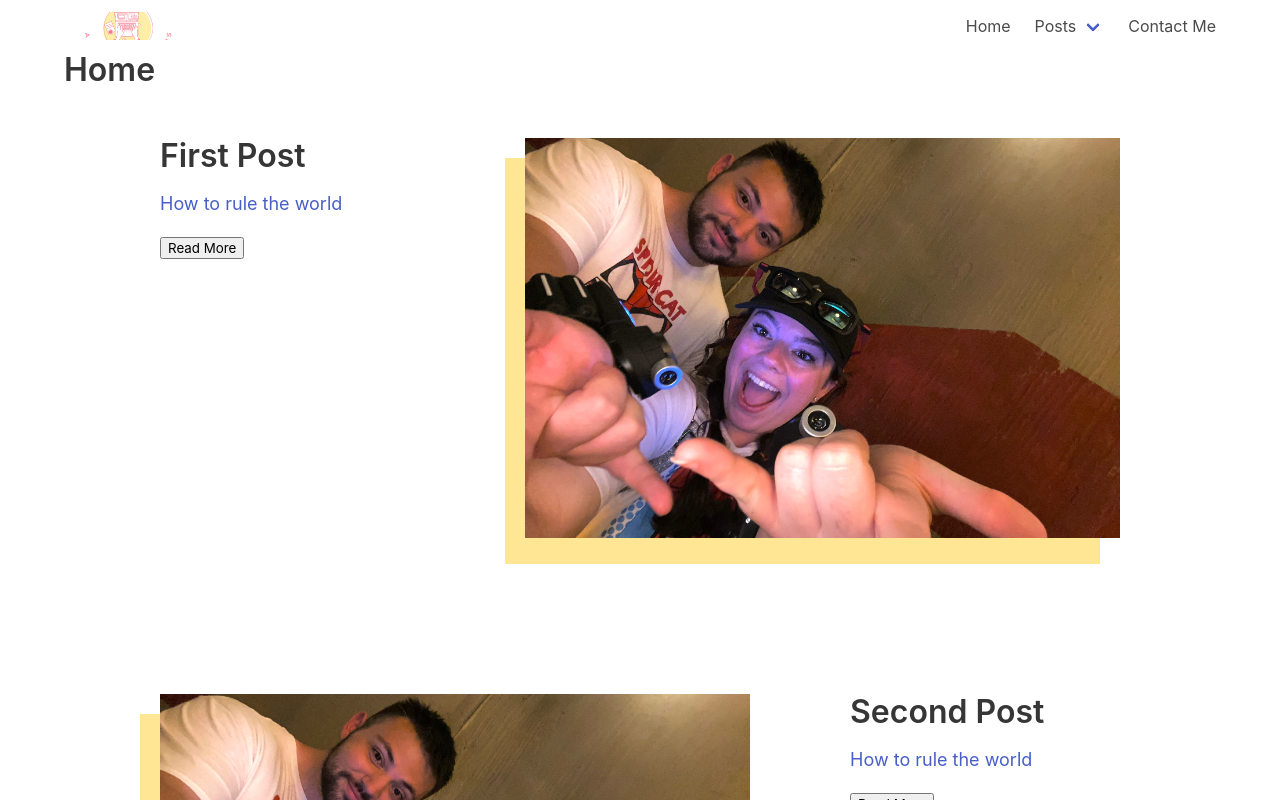
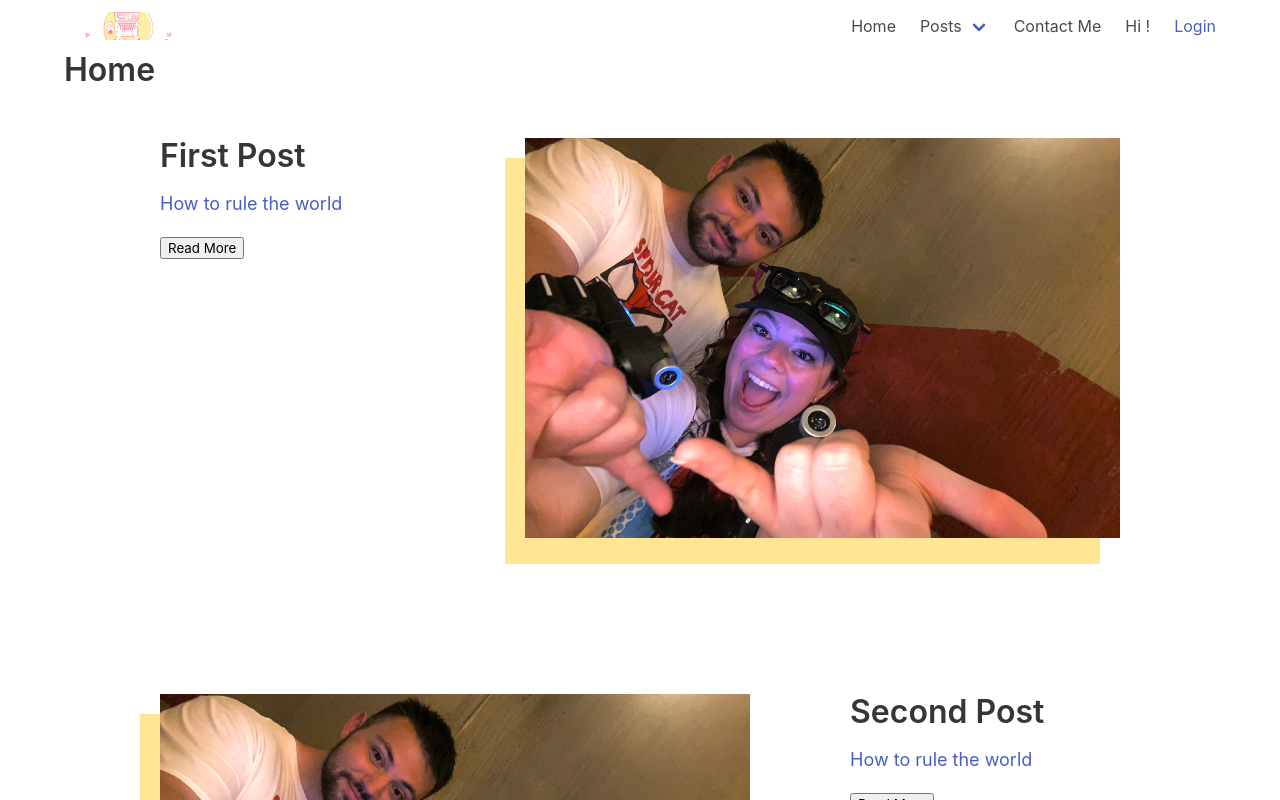
Before and after one commit to jaimemarsh/jaimes_blog, a React (Create React App) app in the folder client/: page / in a window 1280 px wide. Shown: the top 800 px of the page. Built offline with nearby package versions, Linux system fonts and the light colour scheme.

Commit message:
login, logout, localstorage, cookies, all works correctly

```diff
--- a/client/src/components/Navbar.js
+++ b/client/src/components/Navbar.js
@@ -1,6 +1,7 @@
-import React, { useState } from 'react';
+import React, { useContext, useState } from 'react';
 import Logo from '../images/getTechyLogo.png';
 import { Link } from 'react-router-dom';
+import { AuthContext } from '../context/AuthContext';
 
 function Navbar() {
     const [menuOpen, setMenuOpen] = useState(false);
@@ -8,7 +9,9 @@ function Navbar() {
     const toggleMenu = () => {
         setMenuOpen(!menuOpen);
     };
-// 48.11
+
+    const { currentUser, logout } = useContext(AuthContext)
+
     return (
         <nav className="navbar" role="navigation" aria-label="main navigation">
             <div className="navbar-brand">
@@ -47,6 +50,12 @@ function Navbar() {
                     <Link to="/Contact" className="navbar-item google-font-ss">
                         Contact Me
                     </Link>
+                    <div className="navbar-item">
+                        <span>Hi {currentUser?.username}!</span>
+                    </div>
+                    <div className="navbar-item">
+                    { currentUser ?    <span onClick={logout}>Logout</span>  : <Link className="link" to="/login">Login</Link>}
+                    </div>
                 </div>
             </div>
         </nav>
--- a/client/src/context/AuthContext.js
+++ b/client/src/context/AuthContext.js
@@ -12,7 +12,7 @@ export const AuthContextProvider = ({ children }) => {
     }
 
     const logout = async (inputs) => {
-        const res = await axios.post("auth/logout", inputs)
+       await axios.post("auth/logout");
         setCurrectUser(null)
     }
 
--- a/client/src/pages/Login.js
+++ b/client/src/pages/Login.js
@@ -15,8 +15,7 @@ const Login = () => {
 
     const navigate = useNavigate();
 
-    const {currentUser} = useContext(AuthContext);
-    console.log(currentUser)
+    const {login} = useContext(AuthContext);
 
     const handleChange = e => {
         setInputs(prev => ({ ...prev, [e.target.name]: e.target.value }))
@@ -25,8 +24,7 @@ const Login = () => {
     const handleSubmit = async e => {
         e.preventDefault()
         try {
-            // commented out for authContext
-            // await axios.post("/auth/login", inputs)
+          await login(inputs)
             navigate("/")
         } catch (err) {
             //path for error message
```
